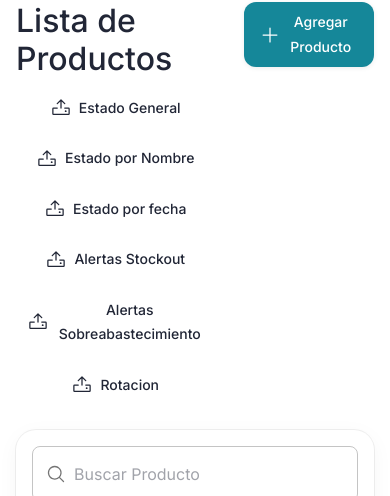
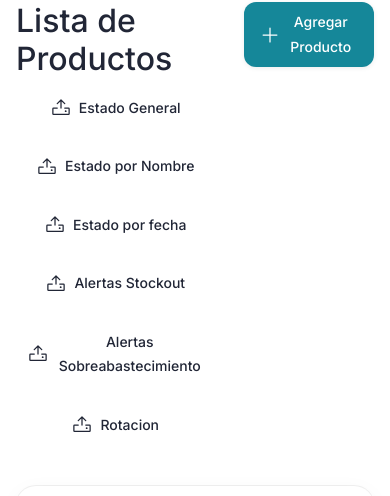
Before and after one commit to Luigi-45/FrontEnd-Sercon, a Next.js app: page /dashboard/productos in a window 390 px wide. Shown: the part 175-671 px from the top of the page. Built offline with nearby package versions, Linux system fonts and the light colour scheme; no server answers; sample sign-in values are in the browser's storage.

Commit message:
responsive

```diff
--- a/src/app/dashboard/productos/page.tsx
+++ b/src/app/dashboard/productos/page.tsx
@@ -39,7 +39,7 @@ const NombreModal: React.FC<NombreModalProps> = ({ open, onClose, onSubmit }) =>
 
   const handleSubmit = () => {
     try {
-      const validatedData = NombreSchema.parse({nombre});
+      const validatedData = NombreSchema.parse({ nombre });
       onSubmit(nombre);
       onClose();
     } catch (error) {
@@ -388,7 +388,7 @@ export default function Page(): React.JSX.Element {
   };
 
   const handleFechaSubmit = (fechaInicio: Date, fechaFin: Date) => {
-    fetchDataFecha(fechaInicio,fechaFin);
+    fetchDataFecha(fechaInicio, fechaFin);
   };
 
   const fetchDataFecha = async (fechaInicio: Date, fechaFin: Date) => {
@@ -429,9 +429,12 @@ export default function Page(): React.JSX.Element {
         <Stack direction="row" spacing={3}>
           <Stack spacing={1} sx={{ flex: '1 1 auto' }}>
             <Typography variant="h4">Lista de Productos</Typography>
-            <Stack direction={isSmallScreen ? 'column' : 'row'}
-              spacing={1}
-              sx={{ alignItems: 'center' }}>
+            <Stack
+              direction={isSmallScreen ? 'column' : 'row'}
+              spacing={isSmallScreen ? 2 : 4}
+              justifyContent={isSmallScreen ? 'center' : 'flex-start'}
+              mb={2}
+            >
               <Button color="inherit" startIcon={<UploadIcon fontSize="var(--icon-fontSize-md)" />} onClick={handleButtonClick}>
                 Estado General
               </Button>
@@ -472,7 +475,7 @@ export default function Page(): React.JSX.Element {
           notifyD={notifyD}
           notifyA={notifyA}
         />
-        <NombreModal open={openNombreModal} onClose={handleCloseNombreClick} onSubmit={handleNombreSubmit}  />
+        <NombreModal open={openNombreModal} onClose={handleCloseNombreClick} onSubmit={handleNombreSubmit} />
         <FechaModal open={openFechaModal} onClose={() => setOpenFechaModal(false)} onSubmit={handleFechaSubmit} />
       </ToastProvider>
     </Stack>
```
Also changed, not shown: src/app/dashboard/customers/page.tsx (+6 -3 lines). Lines whose indentation alone changed are shown as unchanged.
